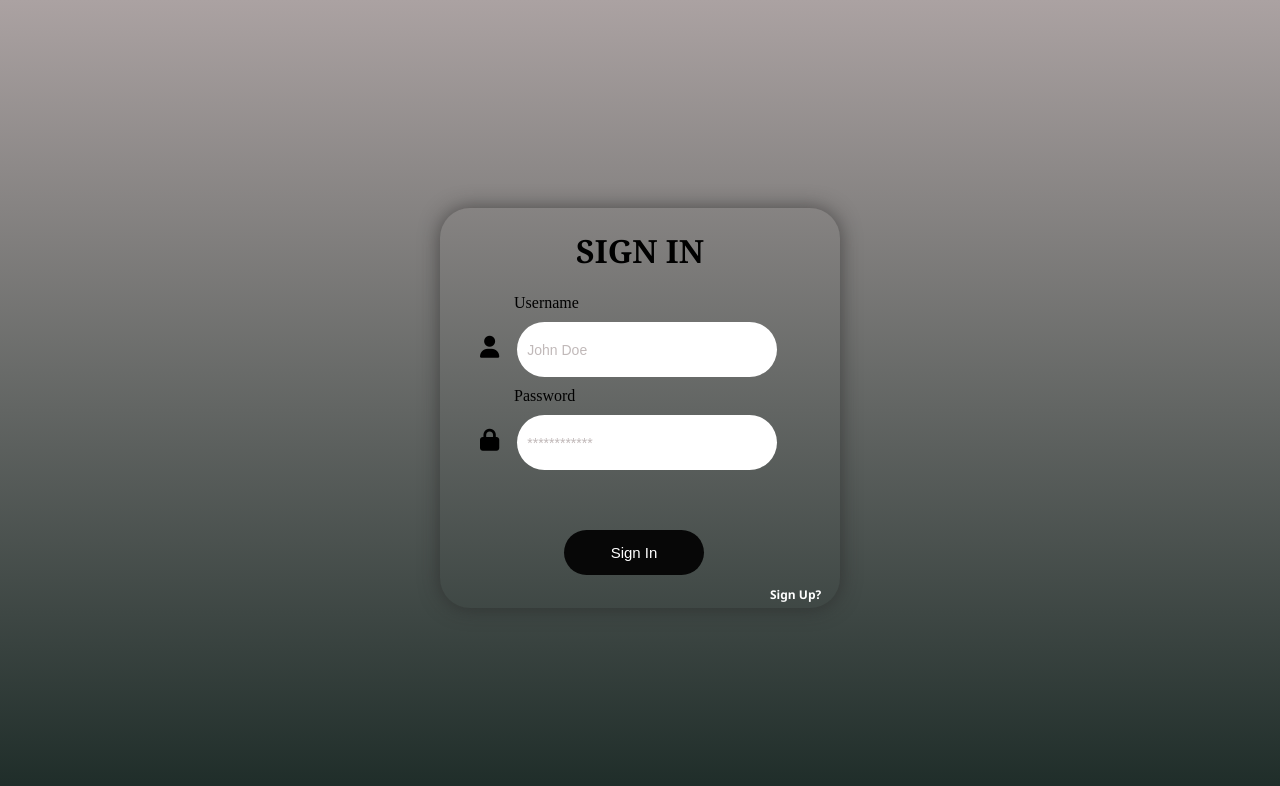
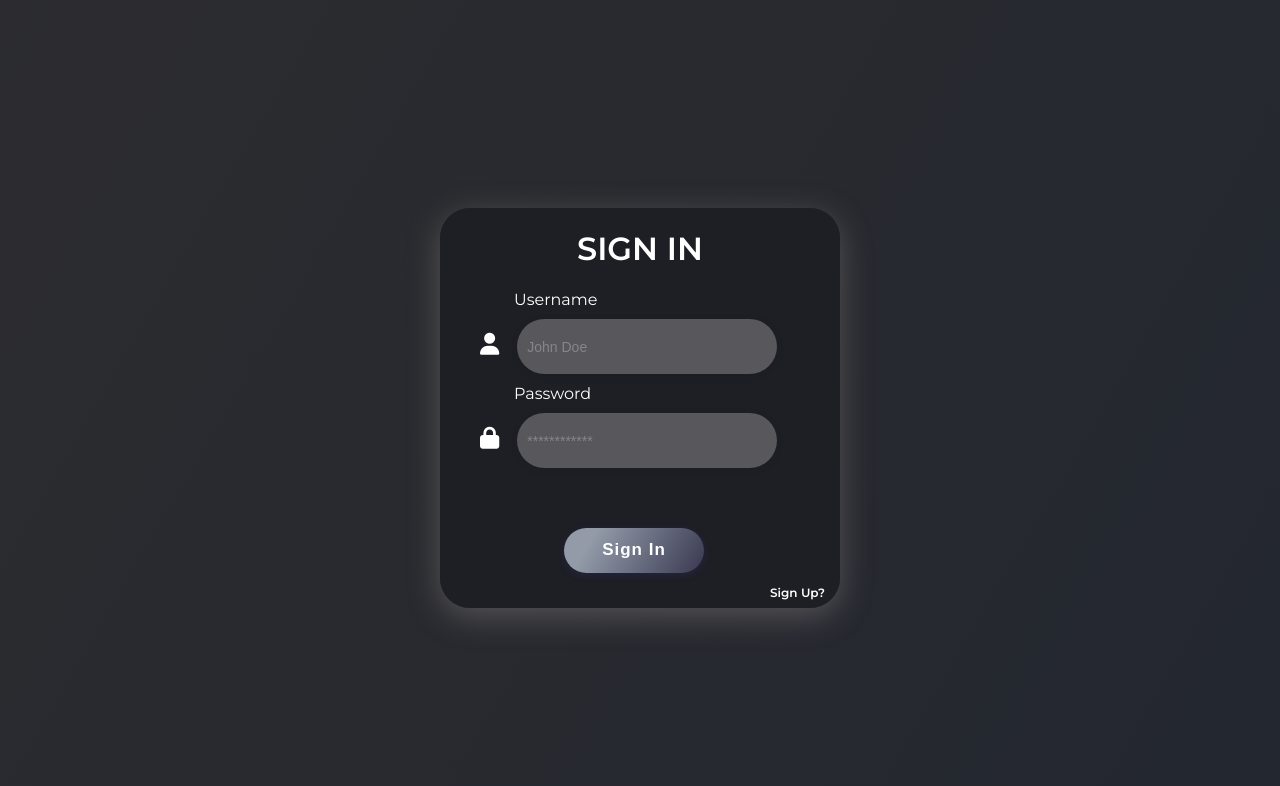
Before and after one commit to GovindP-787/signin, a plain HTML site: page index.html in a window 1280 px wide. Drawn offline with Linux system fonts and the light colour scheme.

Commit message:
improve design

```diff
--- a/styles.css
+++ b/styles.css
@@ -4,19 +4,22 @@ body{
     align-items: center;
     height: 100vh;
    background: #aba2a2;
-background: linear-gradient(180deg,rgba(171, 162, 162, 1) 0%, rgba(26, 41, 37, 1) 100%);}
+ background: linear-gradient(120deg, #2c2c30 0%, #23272f 100%);
+}
 .container{
+    background: rgba(30, 30, 36, 0.92);
     border: 1px  black;
     height: 400px;
     width: 400px;
     border-radius: 30px;
     overflow: hidden;
-    box-shadow: 0 0 20px rgba(36, 35, 35, 0.6);
+  box-shadow: 0 8px 32px 0 rgba(142, 136, 136, 0.45);
 
 }
 h1{
     text-align: center;
-    font-family:Cambria, Cochin, Georgia, Times, 'Times New Roman', serif;
+    font-family:'montserrat', sans-serif;
+    color: white;
 }
 input{
     width: 240px;
@@ -26,7 +29,11 @@ input{
     padding: 10px;
     margin-left: 14px;
     font-size: 15px;
-    border: none;
+    border: 0px;
+     background: rgba(255,255,255,0.25);
+    color: #ffffff;
+    box-shadow: 0 2px 8px rgba(0,0,0,0.07);
+    outline: none;
 
 
 }
@@ -34,6 +41,8 @@ label{
     margin-left: 64px;
     font-size: 16px;
     padding: 10px;
+    font-family: 'montserrat', sans-serif;
+    color: white;
 }
 #btn{
     width: 140px;
@@ -45,16 +54,22 @@ label{
     color: white;
     border: none;
     cursor: pointer;
+    background: linear-gradient(120deg, #939ba9 20%, #393951 100%);
+    font-size: 17px;
+    font-weight: 600;
+    letter-spacing: 1px;
+    box-shadow: 0 2px 8px rgba(65,88,208,0.15);
+    transition: 0.4s ease-in-out, transform 0.3s;
 }
 #btn:hover{
-    background-color: #0a0a0a;
-    box-shadow: 0 0 10px rgba(255, 255, 255, 0.5);
-    transition: background-color 0.3s ease;
+     background: linear-gradient(90deg, #393951 0%, #939ba9 100%);
+    transform: translateY(-2px) scale(1.03);
 }
 i{
     padding-left: 40px;
     padding-right: 0px;
     font-size: 22px;
+    color: white;
 }
 a{
     text-decoration: none;
@@ -63,9 +78,15 @@ a{
     margin-left: 330px;
     padding-bottom: 20px;
     font-weight: 600;
-    font-family: 'Segoe UI', Tahoma, Geneva, Verdana, sans-serif;
+    font-family: 'montserrat', sans-serif;
+
 }
 input::placeholder{
-    color: #c1b9b9;
+    color: #878686;
     font-size: 14px;
 }
+input:focus{
+    background: #23272f;
+    border: 1.5px solid #6265fb;
+    box-shadow: 0 4px 16px rgba(99,102,241,0.10);
+}
```
